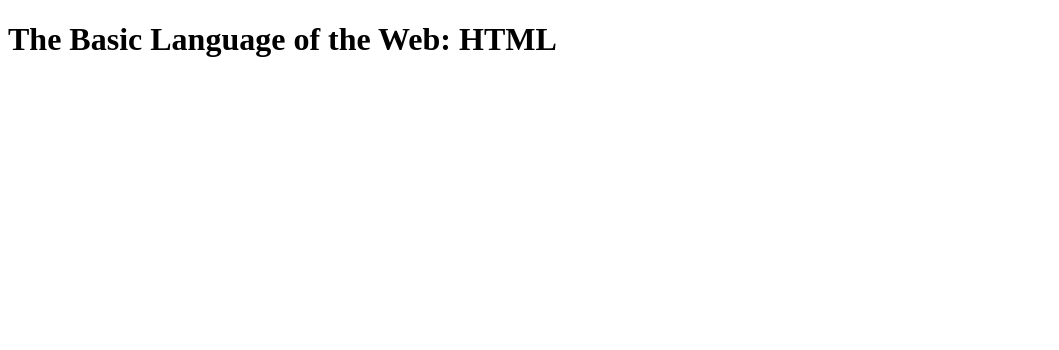
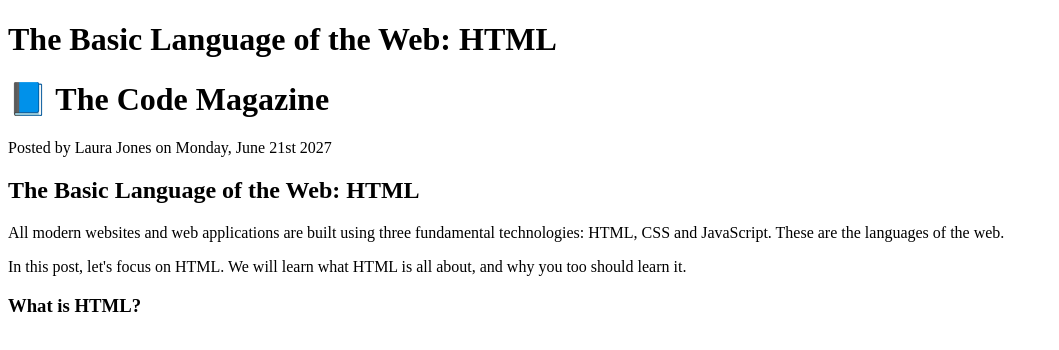
Before and after one commit to Jontzavala/02-HTML-Fundamentals, a plain HTML site: page index.html in a window 1280 px wide. Shown: the whole page, without its empty margins (0-1059 px from the left). Drawn offline with Linux system fonts and the light colour scheme.

Commit message:
h tags and p tags

```diff
--- a/index.html
+++ b/index.html
@@ -7,6 +7,14 @@
 </head>
 <body>
     <h1>The Basic Language of the Web: HTML</h1>
+    <h1>📘 The Code Magazine</h1>
+    <p>Posted by Laura Jones on Monday, June 21st 2027</p>
 
+    <h2>The Basic Language of the Web: HTML</h2>
+    <p>All modern websites and web applications are built using three fundamental technologies: HTML, CSS and JavaScript. These are the languages of the web.</p>
+
+    <p>In this post, let's focus on HTML. We will learn what HTML is all about, and why you too should learn it.</p>
+
+    <h3>What is HTML?</h3>
 </body>
 </html>
```
